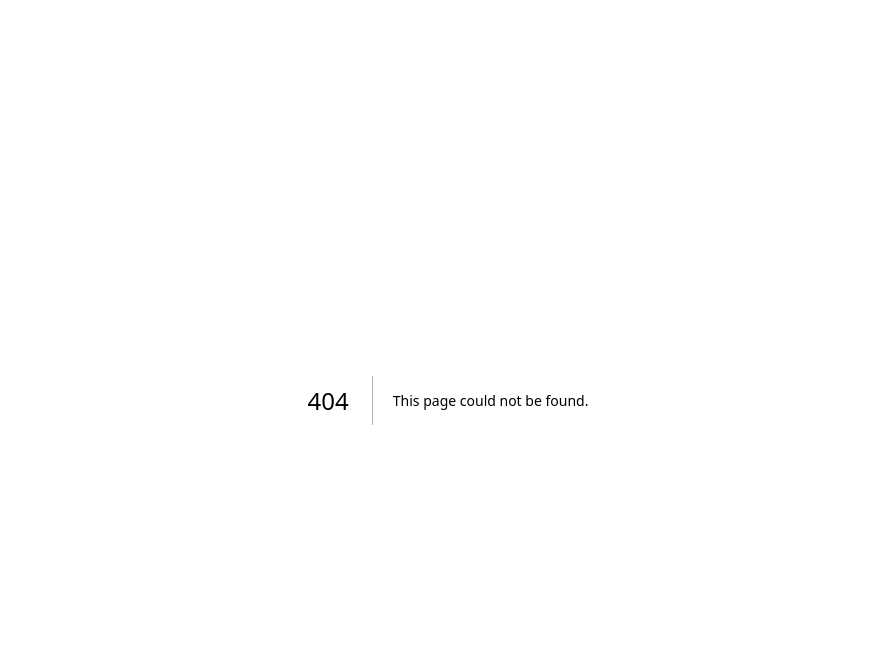
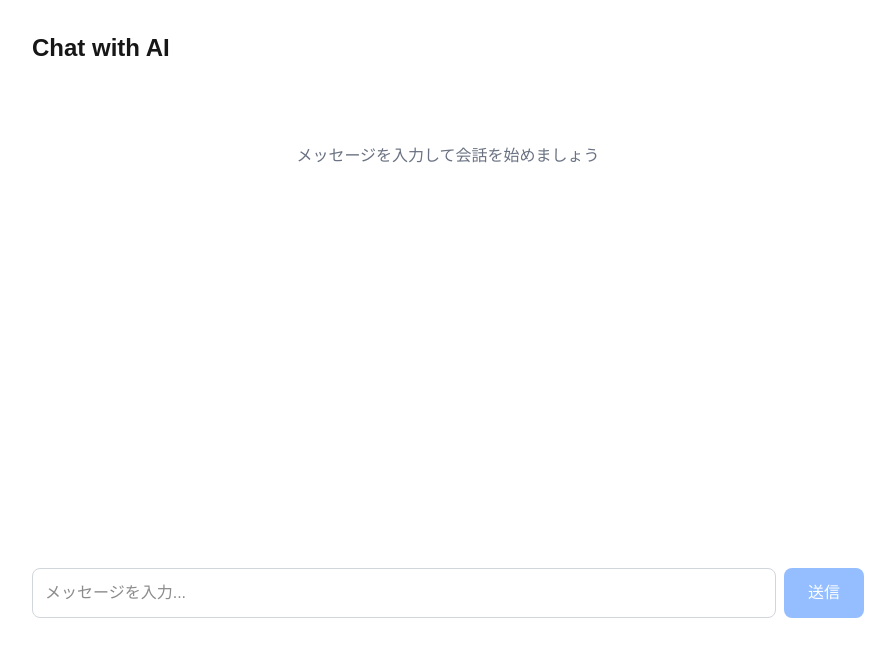
Before and after one commit to sasaki2110/learn-vercel-ai, a Next.js app: page /chat in a window 1280 px wide. Before the commit this address had no page. Shown: the top 656 px of the page, without its empty margins (192-1087 px from the left). Built offline with nearby package versions, Linux system fonts and the light colour scheme.

Commit message:
feat: useChat()のサンプルを作るも、AI SDK 6の対応ができず挫折中

```diff
--- /dev/null
+++ b/app/api/chat/route.ts
@@ -0,0 +1,47 @@
+import { streamText } from 'ai';
+import { openai } from '@ai-sdk/openai';
+
+export async function POST(req: Request) {
+  try {
+    const { messages } = await req.json();
+
+    if (!messages || !Array.isArray(messages)) {
+      return Response.json(
+        { error: 'Messages array is required' },
+        { status: 400 }
+      );
+    }
+
+    // streamText()を使用してストリーミングレスポンスを返す
+    // useChat()はmessages配列を送信する
+    const result = await streamText({
+      model: openai('gpt-4o'),  // GPT-4oモデルを使用
+      messages,                  // メッセージ履歴を渡す
+    });
+
+    // toDataStreamResponse()でストリーミングレスポンスを返す
+    // useChat()はこの形式を期待している
+    return result.toDataStreamResponse();
+  } catch (error: any) {
+    console.error('Chat API error:', error);
+
+    // モデルが存在しない場合のエラーハンドリング
+    if (error.message?.includes('model') || error.status === 404) {
+      return Response.json(
+        {
+          error: 'Model not found. Please check if the model name is correct.',
+          details: 'The model may not exist. Try using "gpt-4o" or "gpt-3.5-turbo" instead.'
+        },
+        { status: 400 }
+      );
+    }
+
+    return Response.json(
+      {
+        error: 'Failed to stream chat',
+        details: process.env.NODE_ENV === 'development' ? error.message : undefined
+      },
+      { status: 500 }
+    );
+  }
+}
--- /dev/null
+++ b/app/chat/page.tsx
@@ -0,0 +1,95 @@
+'use client';
+
+import { useChat } from '@ai-sdk/react';
+import { useEffect } from 'react';
+
+export default function ChatPage() {
+  // useChatフックを使用してチャットの状態を管理
+  // messages: メッセージ履歴の配列
+  // input: 入力フィールドの値
+  // handleInputChange: 入力フィールドの変更ハンドラ
+  // handleSubmit: フォーム送信ハンドラ
+  // isLoading: ローディング状態
+  // error: エラー状態
+  const { messages, input, handleInputChange, handleSubmit, isLoading, error } = useChat({
+    api: '/api/chat',  // チャットAPIのエンドポイント
+  });
+
+  // デバッグ用: useChatの戻り値を確認
+  useEffect(() => {
+    console.log('useChat values:', {
+      input,
+      hasHandleInputChange: !!handleInputChange,
+      hasHandleSubmit: !!handleSubmit,
+      isLoading,
+      error,
+    });
+  }, [input, handleInputChange, handleSubmit, isLoading, error]);
+
+  return (
+    <div className="container mx-auto p-8 max-w-4xl">
+      <h1 className="text-2xl font-bold mb-6">Chat with AI</h1>
+
+      {/* メッセージ表示エリア */}
+      <div className="space-y-4 mb-6 min-h-[400px]">
+        {messages.length === 0 && (
+          <div className="text-center text-gray-500 mt-20">
+            <p>メッセージを入力して会話を始めましょう</p>
+          </div>
+        )}
+        {messages.map((message) => (
+          <div
+            key={message.id}
+            className={`p-4 rounded-lg ${
+              message.role === 'user'
+                ? 'bg-blue-100 dark:bg-blue-900 ml-auto max-w-[80%]'
+                : 'bg-gray-100 dark:bg-gray-800 mr-auto max-w-[80%]'
+            }`}
+          >
+            <div className="font-semibold mb-1 text-sm">
+              {message.role === 'user' ? 'あなた' : 'AI'}
+            </div>
+            <div className="whitespace-pre-wrap">{message.content}</div>
+          </div>
+        ))}
+        {isLoading && (
+          <div className="bg-gray-100 dark:bg-gray-800 p-4 rounded-lg mr-auto max-w-[80%]">
+            <div className="font-semibold mb-1 text-sm">AI</div>
+            <div className="text-gray-500">考え中...</div>
+          </div>
+        )}
+      </div>
+
+      {/* エラー表示 */}
+      {error && (
+        <div className="mb-4 p-4 bg-red-100 dark:bg-red-900 rounded">
+          <h2 className="font-bold mb-2 text-red-800 dark:text-red-200">エラー:</h2>
+          <pre className="text-sm text-red-700 dark:text-red-300 whitespace-pre-wrap">
+            {error.message || 'エラーが発生しました。もう一度お試しください。'}
+          </pre>
+        </div>
+      )}
+
+      {/* 入力フォーム */}
+      <form onSubmit={handleSubmit} className="space-y-4">
+        <div className="flex gap-2">
+          <input
+            type="text"
+            value={input ?? ''}
+            onChange={handleInputChange}
+            placeholder="メッセージを入力..."
+            className="flex-1 p-3 border border-gray-300 dark:border-gray-700 rounded-lg dark:bg-gray-800 dark:text-white focus:outline-none focus:ring-2 focus:ring-blue-500"
+            disabled={isLoading}
+          />
+          <button
+            type="submit"
+            disabled={isLoading || !(input ?? '').trim()}
+            className="px-6 py-3 bg-blue-500 text-white rounded-lg disabled:opacity-50 disabled:cursor-not-allowed hover:bg-blue-600 transition-colors"
+          >
+            {isLoading ? '送信中...' : '送信'}
+          </button>
+        </div>
+      </form>
+    </div>
+  );
+}
--- a/app/page.tsx
+++ b/app/page.tsx
@@ -12,7 +12,7 @@ export default function Home() {
             AI SDKの学習用サンプルアプリケーション
           </p>
 
-          <div className="mt-8 grid grid-cols-1 gap-4 sm:grid-cols-2 w-full max-w-2xl">
+          <div className="mt-8 grid grid-cols-1 gap-4 sm:grid-cols-2 lg:grid-cols-3 w-full max-w-4xl">
             <Link
               href="/generate"
               className="flex flex-col items-center justify-center p-6 rounded-lg border border-solid border-black/[.08] bg-white dark:bg-gray-800 dark:border-white/[.145] transition-colors hover:border-transparent hover:bg-black/[.04] dark:hover:bg-[#1a1a1a]"
@@ -36,6 +36,18 @@ export default function Home() {
                 ストリーミングテキスト生成
               </p>
             </Link>
+
+            <Link
+              href="/chat"
+              className="flex flex-col items-center justify-center p-6 rounded-lg border border-solid border-black/[.08] bg-white dark:bg-gray-800 dark:border-white/[.145] transition-colors hover:border-transparent hover:bg-black/[.04] dark:hover:bg-[#1a1a1a]"
+            >
+              <div className="text-2xl font-semibold mb-2 text-black dark:text-zinc-50">
+                Chat
+              </div>
+              <p className="text-sm text-zinc-600 dark:text-zinc-400">
+                useChat()を使ったチャット
+              </p>
+            </Link>
           </div>
         </div>
       </main>
```
